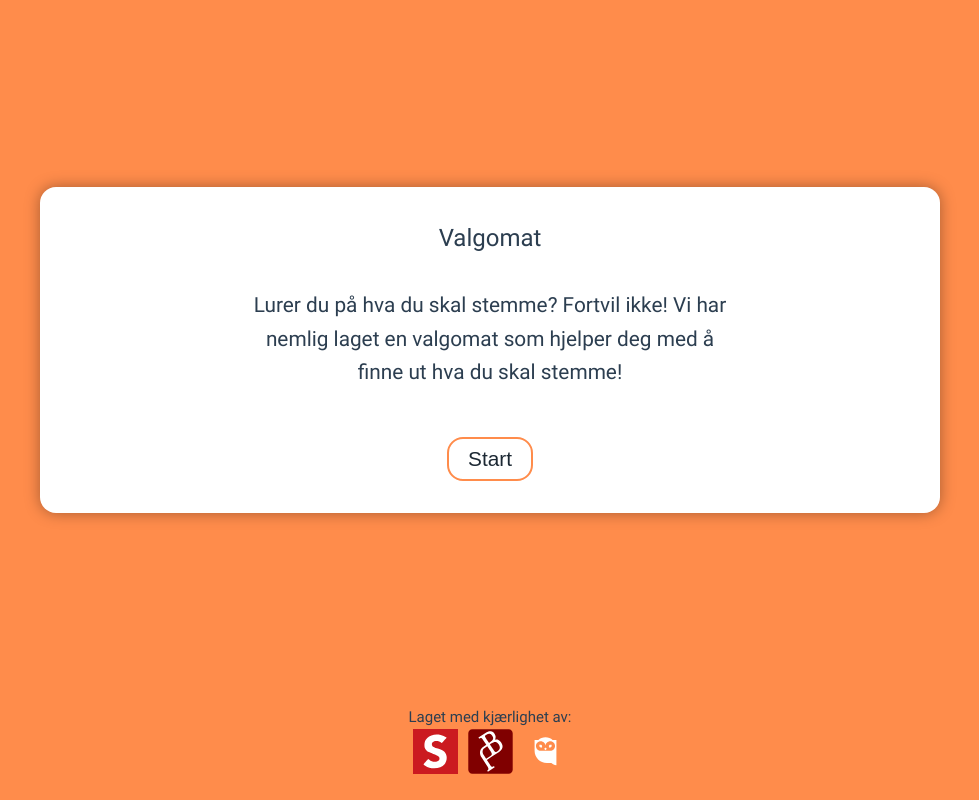
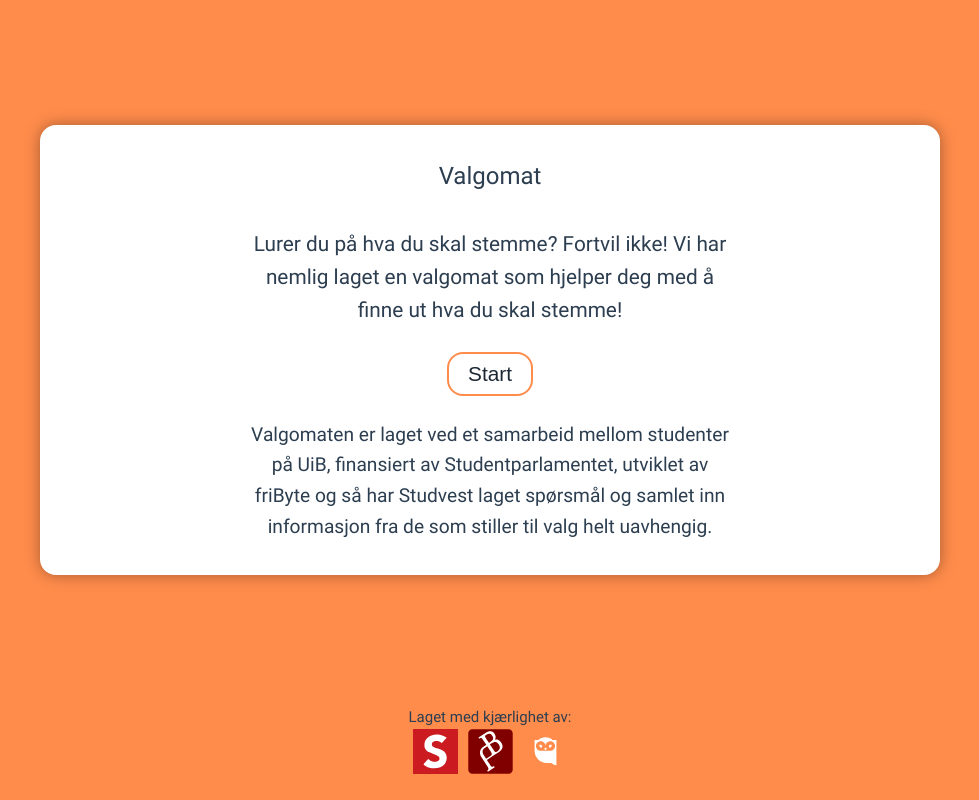
Before and after one commit to fribyte-code/valgomat, a Vue app: page / in a window 1280 px wide. Shown: the whole page, without its empty margins (150-1129 px from the left). Built offline with nearby package versions, Linux system fonts and the light colour scheme.

Commit message:
#4 Presisere at studvest lager spørsmål og spuib finansierer

```diff
--- a/src/components/Forside.vue
+++ b/src/components/Forside.vue
@@ -26,7 +26,15 @@ function restart() {
         Lurer du på hva du skal stemme? Fortvil ikke! Vi har nemlig laget en
         valgomat som hjelper deg med å finne ut hva du skal stemme!
       </p>
+      <br />
       <button class="button" @click="hasStarted = true">Start</button>
+      <br />
+      <p class="explainer-text rem1-2">
+        Valgomaten er laget ved et samarbeid mellom studenter på UiB, finansiert
+        av Studentparlamentet, utviklet av friByte og så har Studvest laget
+        spørsmål og samlet inn informasjon fra de som stiller til valg helt
+        uavhengig.
+      </p>
     </section>
     <section id="valgomat" v-if="hasStarted">
       <Valgomat :statements="statements" @restart="restart" />
@@ -79,10 +87,13 @@ function restart() {
 }
 
 .explainer-text {
-  margin-bottom: 3rem;
   text-align: center;
   max-width: 30rem;
   font-size: 1.3rem;
+}
+
+.rem1-2 {
+  font-size: 1.2rem;
 }
 
 .footer {
```
